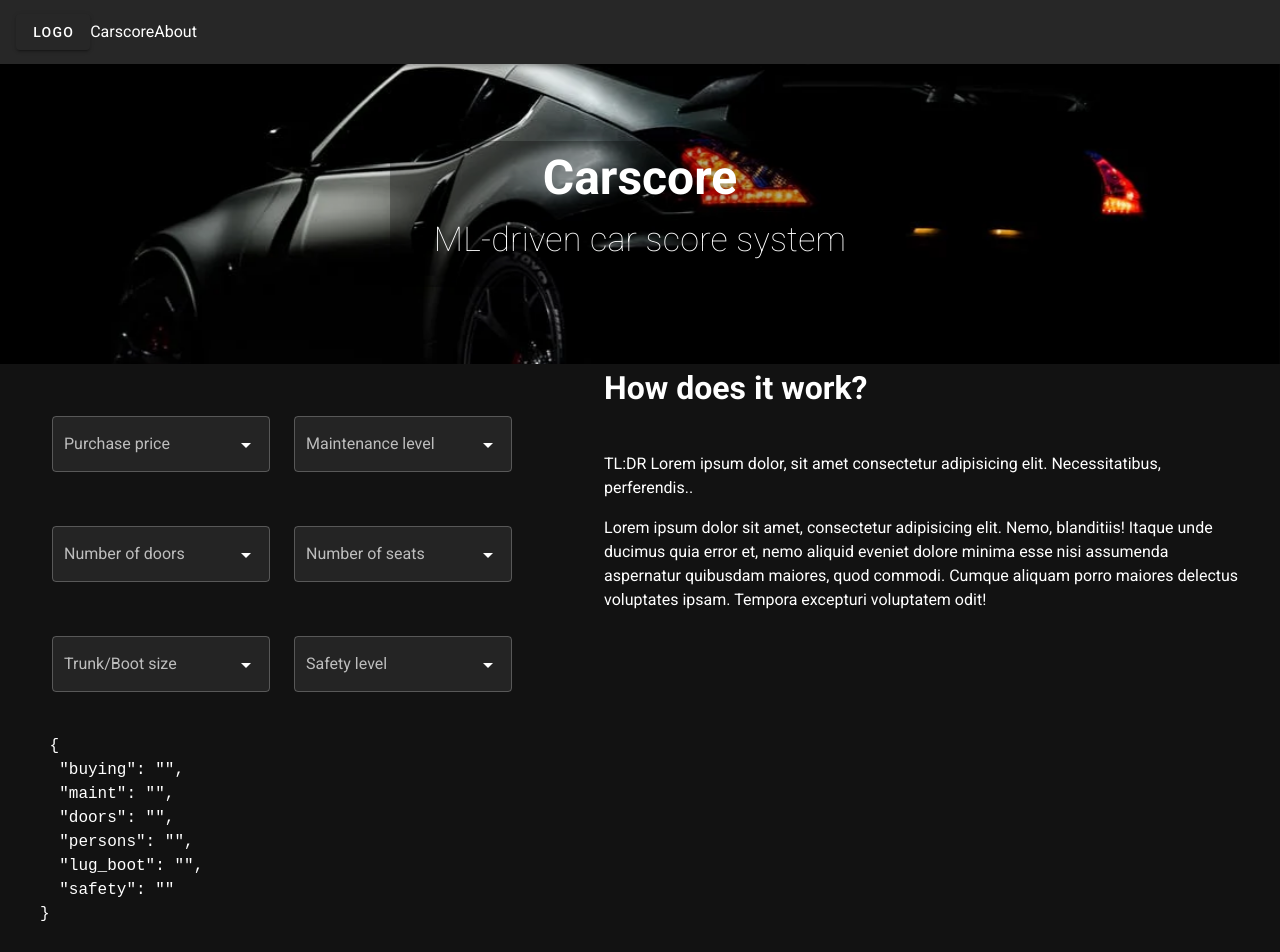
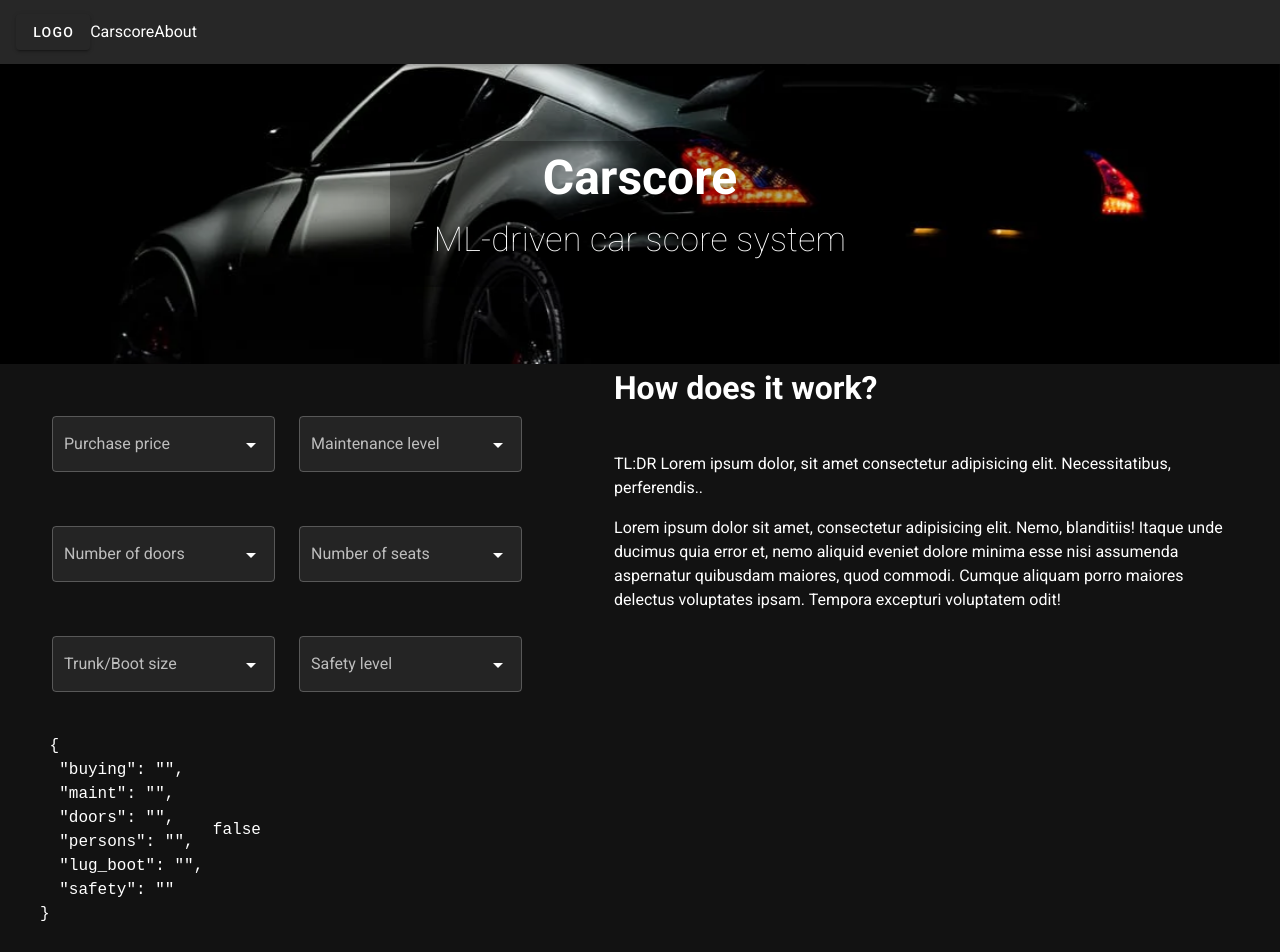
Before and after one commit to FrederickRoman/Carscore, a Vue app: page / in a window 1280 px wide. Shown: the top 952 px of the page. Built offline with nearby package versions, Linux system fonts and the light colour scheme.

Commit message:
feat(CarscoreMainForm): Require each entry to be selected for the form to be valid

```diff
--- a/src/components/form/CarscoreMainForm.vue
+++ b/src/components/form/CarscoreMainForm.vue
@@ -1,4 +1,5 @@
 <template>
+  <v-form v-model="valid">
     <v-container fluid>
       <v-row align="center">
         <v-col
@@ -10,15 +11,19 @@
         >
           <v-select
             v-model="select[entry.id]"
+            :rules="RequireRule(entry.label)"
+            :label="entry.label"
             :items="entry.items"
+            required
             filled
-          :label="entry.label"
             outlined
           ></v-select>
         </v-col>
         <pre> {{ select }}</pre>
+        <pre> {{ valid }}</pre>
       </v-row>
     </v-container>
+  </v-form>
 </template>
 
 <script>
@@ -35,6 +40,8 @@ import attrs from "@/assets/data/carEvalAttrsSchema";
 
 export default {
   data: () => ({
+    valid: false,
+    // nameRules: [(v) => !!v || "Name is required"],
     select: {
       buying: "",
       maint: "",
@@ -48,5 +55,10 @@ export default {
     // this.select = DEFAULT_SELECTION;
     this.entries = attrs;
   },
+  methods: {
+    RequireRule(formEntry) {
+      return [(v) => !!v || `${formEntry} is required`];
+    },
+  },
 };
 </script>
```
Lines whose indentation alone changed are shown as unchanged.
